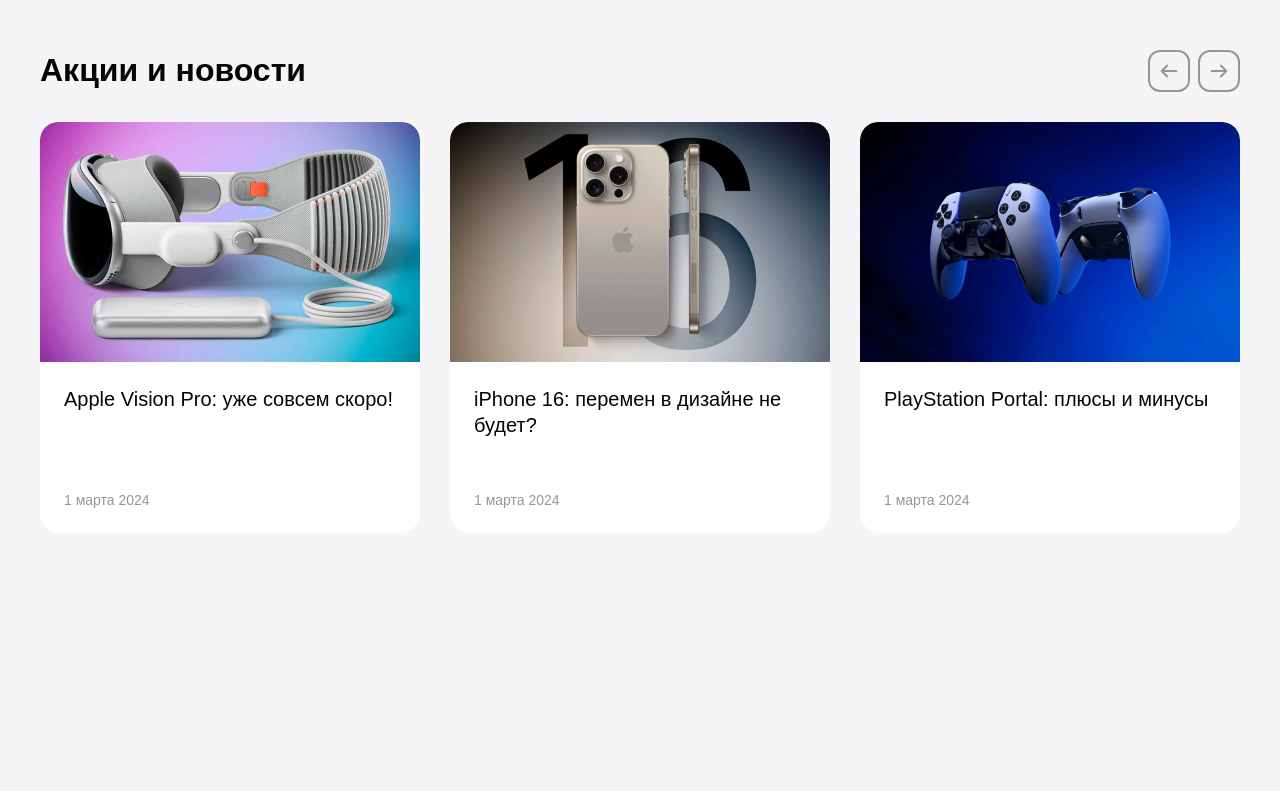
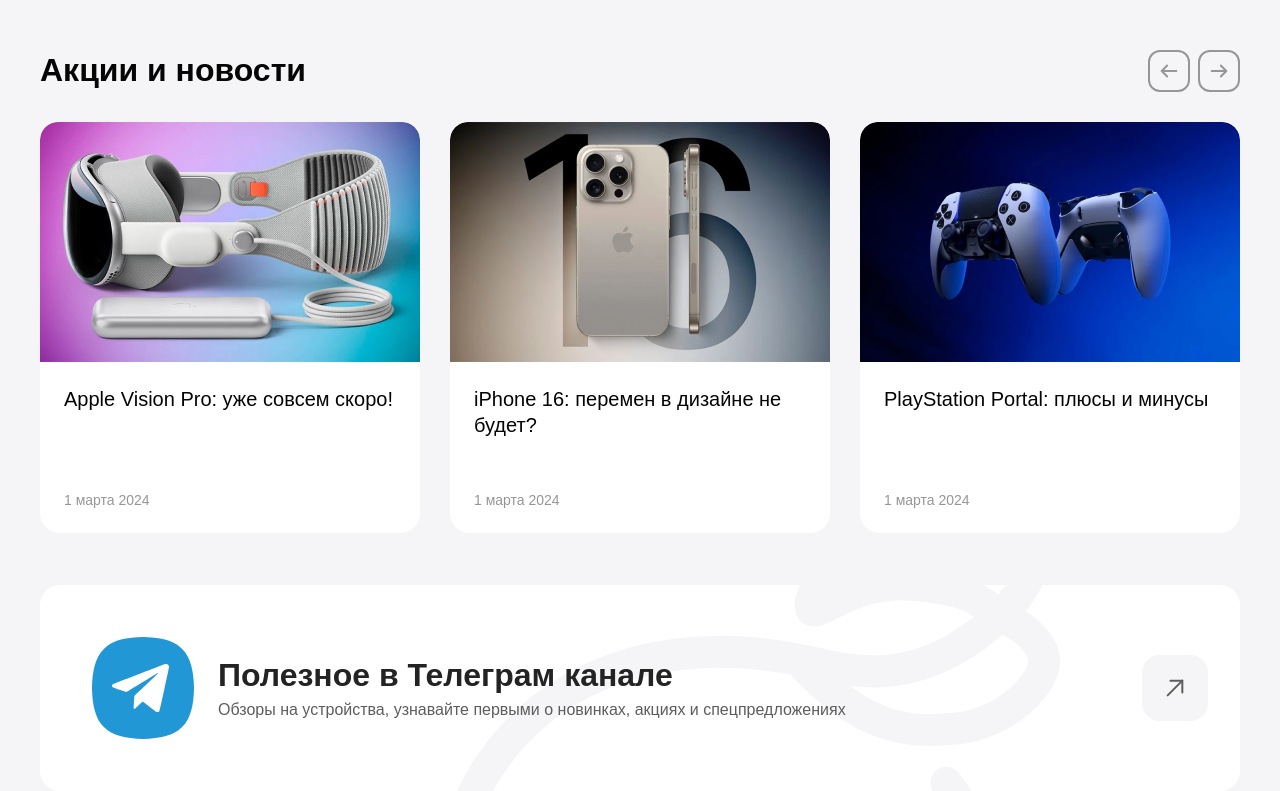
Before and after one commit to TrojanDll/iresale, a website: page src/index.html in a window 1280 px wide. Shown: the part 3677-4468 px from the top of the page. Before the commit the page ends 4210 px from the top, so only its background shows below. Drawn offline with Linux system fonts and the light colour scheme; a web font is replaced by a local one.

Commit message:
feat: social-banner added

```diff
--- a/package.json
+++ b/package.json
@@ -7,6 +7,7 @@
     "gulp": "^5.0.0",
     "gulp-autoprefixer": "^9.0.0",
     "gulp-clean": "^0.4.0",
+    "gulp-connect": "^5.7.0",
     "gulp-csso": "^4.0.1",
     "gulp-notify": "^4.0.0",
     "gulp-plumber": "^1.2.1",
--- a/src/index.html
+++ b/src/index.html
@@ -1068,6 +1068,46 @@
           </div>
         </div>
       </section>
+
+      <section class="social-banner">
+        <div class="container">
+          <div class="social-banner__wrapper substrate">
+            <img src="./assets/img/logo-figure-grey.svg" alt="" class="social-banner__bg" />
+            <img src="./assets/img/icons/telegram-shield.svg" alt="" class="social-banner__img" />
+            <div class="social-banner__text">
+              <div class="social-banner__title">Полезное в Телеграм канале</div>
+              <div class="social-banner__description">
+                Обзоры на устройства, узнавайте первыми о новинках, акциях и спецпредложениях
+              </div>
+            </div>
+
+            <a href="#" class="link-arrow">
+              <svg
+                width="30"
+                height="30"
+                viewBox="0 0 30 30"
+                fill="none"
+                xmlns="http://www.w3.org/2000/svg"
+              >
+                <path
+                  d="M7.66602 22.3332L22.3327 7.6665"
+                  stroke="#5D5D5D"
+                  stroke-width="2"
+                  stroke-linecap="round"
+                  stroke-linejoin="round"
+                />
+                <path
+                  d="M10.416 7.6665H22.3327V19.5832"
+                  stroke="#5D5D5D"
+                  stroke-width="2"
+                  stroke-linecap="round"
+                  stroke-linejoin="round"
+                />
+              </svg>
+            </a>
+          </div>
+        </div>
+      </section>
     </main>
 
     <script src="./js/swiper-bundle.min.js"></script>
--- /dev/null
+++ b/src/sass/components/_social-banner.scss
@@ -0,0 +1,39 @@
+.social-banner__wrapper {
+  overflow: hidden;
+  display: flex;
+  align-items: center;
+  column-gap: 24px;
+  padding: 52px;
+}
+
+.social-banner__bg {
+  position: absolute;
+  top: -117px;
+  right: 180px;
+  z-index: 1;
+}
+
+.social-banner__img {
+  width: 102px;
+  height: 102px;
+}
+
+.social-banner__text {
+  position: relative;
+  z-index: 2;
+}
+
+.social-banner__title {
+  font-weight: 600;
+  font-size: 32px;
+  line-height: 125%;
+  color: var(--black-2);
+}
+
+.social-banner__description {
+  margin-top: 4px;
+  font-weight: 400;
+  font-size: 16px;
+  line-height: 137%;
+  color: var(--dark);
+}
--- a/src/sass/index.scss
+++ b/src/sass/index.scss
@@ -20,4 +20,5 @@
 @import "./components/guarantee-advertising";
 @import "./components/reviews";
 @import "./components/news";
+@import "./components/social-banner";
 @import "./components/footer";
```
Also changed, not shown: src/assets/img/icons/telegram-shield.svg (added), src/assets/img/logo-figure-grey.svg (added), src/assets/img/social-banner-bg.svg (added), src/css/index.css, 1 other file.
